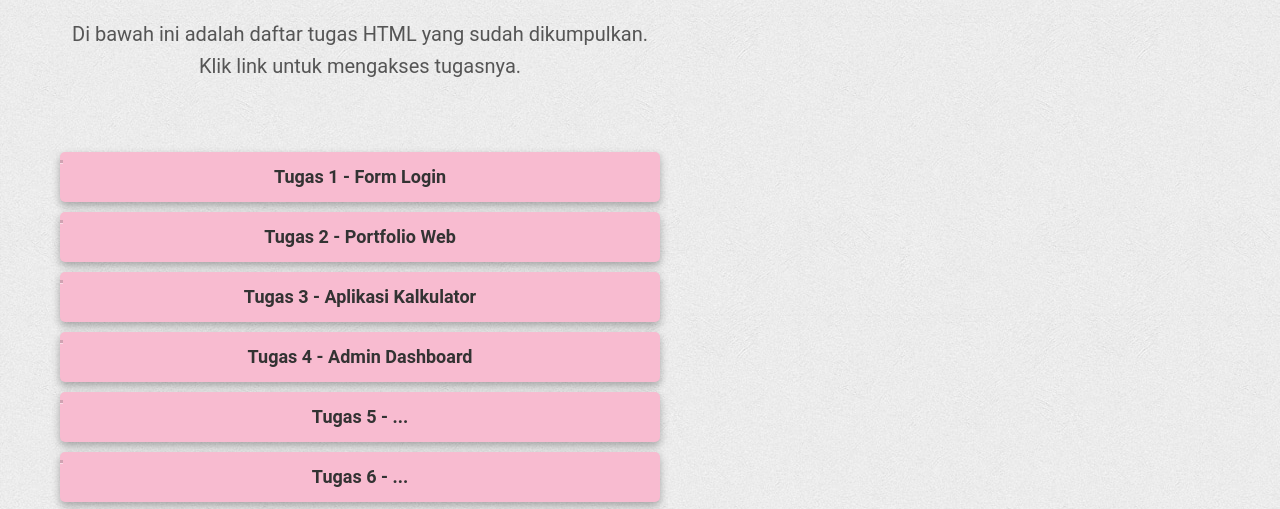
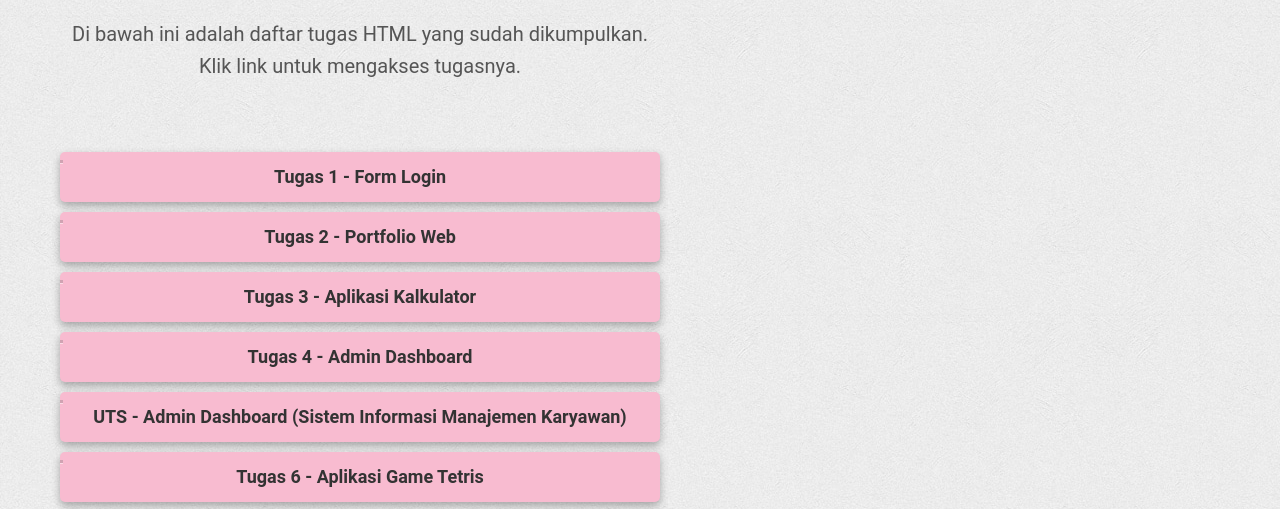
Before and after one commit to Eishethacy/portfoliojeannecarolline, a plain HTML site: page tugas.html in a window 1280 px wide. Shown: the part 283-792 px from the top of the page. Drawn offline with Linux system fonts and the light colour scheme.

Commit message:
Update tugas.html

```diff
--- a/tugas.html
+++ b/tugas.html
@@ -47,8 +47,8 @@
                 <li><a href="https://eishethacy.github.io/portfoliojeannecarolline/" target="_blank">Tugas 2 - Portfolio Web</a></li>
                 <li><a href="https://eishethacy.github.io/Aplikasi-Kalkulator/" target="_blank">Tugas 3 - Aplikasi Kalkulator</a></li>
                 <li><a href="https://eishethacy.github.io/Admin-Dashboard/" target="_blank">Tugas 4 - Admin Dashboard</a></li>
-                <li><a href="#" target="_blank">Tugas 5 - ...</a></li>
-                <li><a href="#" target="_blank">Tugas 6 - ...</a></li>
+                <li><a href="https://eishethacy.github.io/jenn_05TPLP005/" target="_blank">UTS - Admin Dashboard (Sistem Informasi Manajemen Karyawan)</a></li>
+                <li><a href="https://eishethacy.github.io/AplikasiGame-Tetris/" target="_blank">Tugas 6 - Aplikasi Game Tetris</a></li>
                 <li><a href="#" target="_blank">Tugas 7 - ...</a></li>
                 <li><a href="#" target="_blank">Tugas 8 - ...</a></li>
                 <li><a href="#" target="_blank">Tugas 9 - ...</a></li>
```
